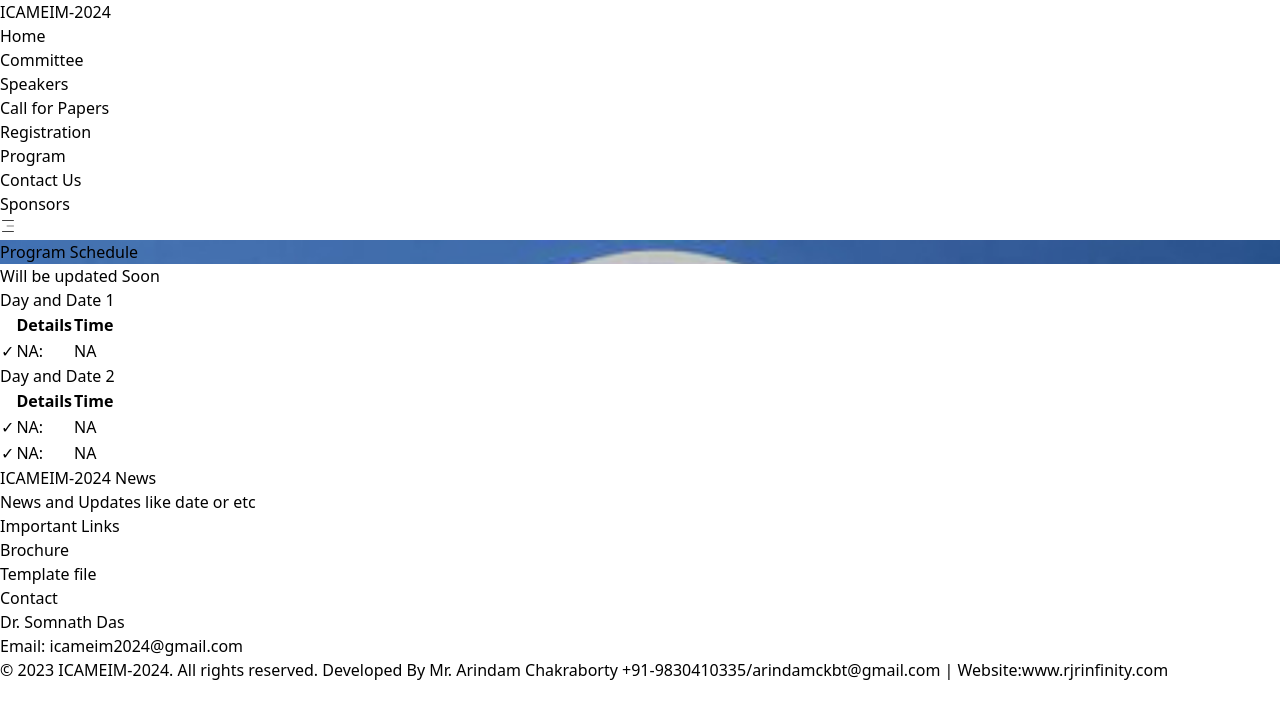
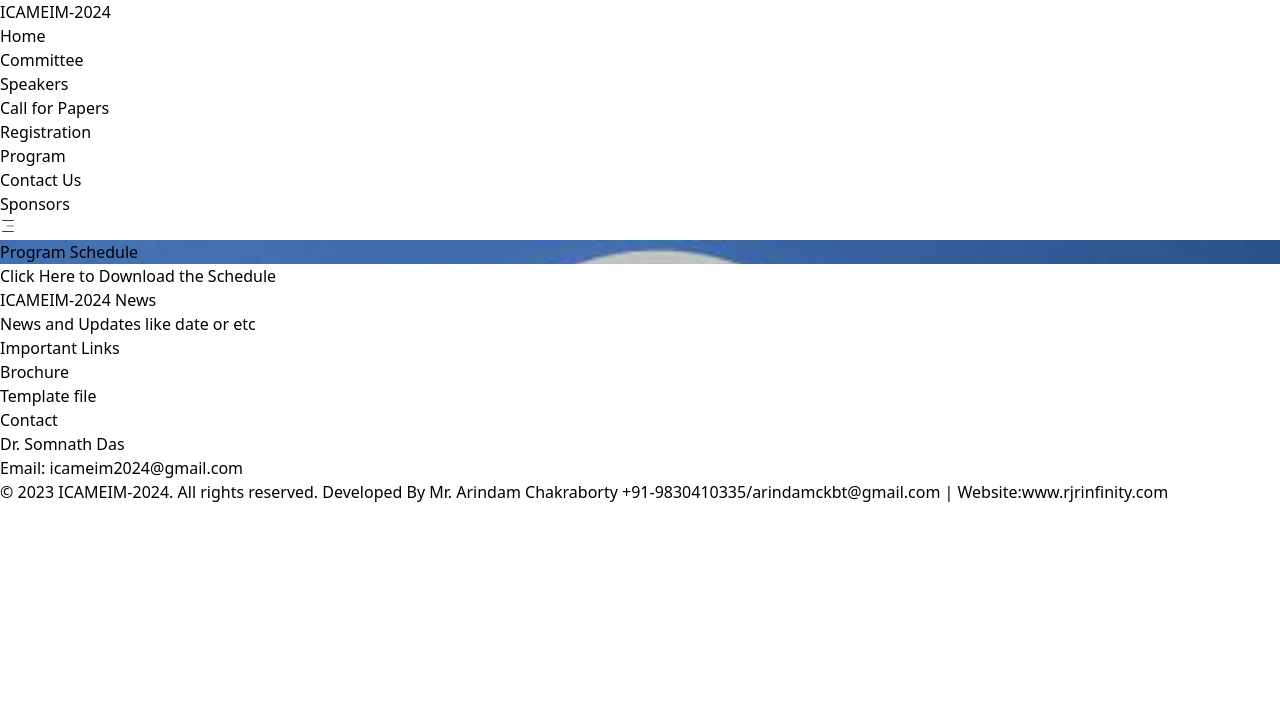
Before and after one commit to Arindamonlive/ICAMEIM-2024, a React (Vite) app: page /program in a window 1280 px wide. Shown: the top 718 px of the page. Built offline with nearby package versions, Linux system fonts and the light colour scheme.

Commit message:
Schedule updated

```diff
--- a/src/Components/Program.jsx
+++ b/src/Components/Program.jsx
@@ -21,14 +21,15 @@ const Program=()=>{
         </ul>
       </h1>
       <p className="text-2xl flex items-center justify-center">
-                Will be updated Soon
+      <a href="https://drive.usercontent.google.com/u/0/uc?id=12XW2qXEwmggWGKVnJcCdJJbr919pTp2T&export=download"  className='text-[26px] lg:px-10 text-justify items-center font-bold text-blue-800'download>Click Here to Download the Schedule</a>
+
               </p>
       <div data-aos='fade-in'className="flex flex-row justify-center items-center">
         <div className="container flex items-center mb-6">
           <div className="lg:items-end">
             <ul className="lg:py-6 text-center">
               <div className="flex">
-                <div className="container items-center text-center">
+                {/* <div className="container items-center text-center">
                   <h1 className='text-4xl'>Day and Date 1</h1>
                   <table className="table-auto mx-auto">
                     <thead>
@@ -70,7 +71,7 @@ const Program=()=>{
                       </tr>
                     </tbody>
                   </table>
-                </div>
+                </div> */}
               </div>
             </ul>
           </div>
```
